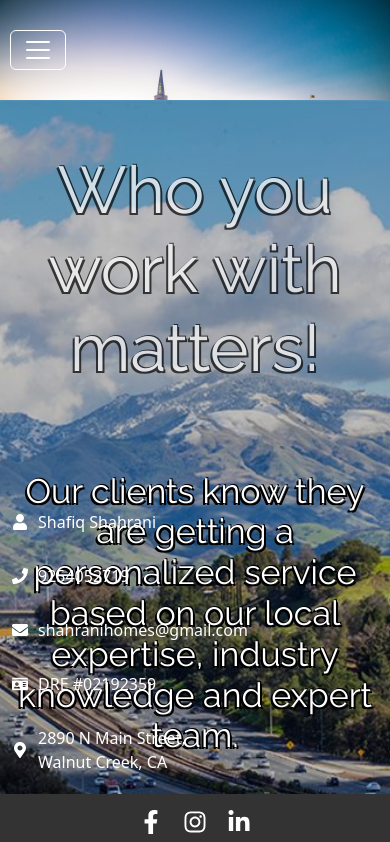
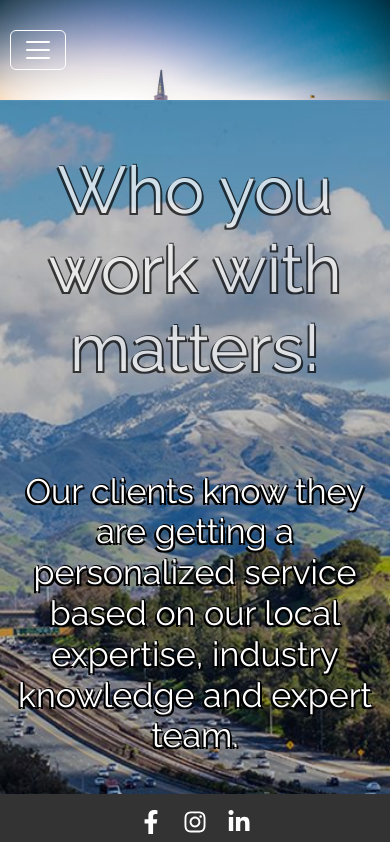
Before and after one commit to Moshahrani/real-estate-website, a React (Create React App) app in the folder real-estate/: page / in a window 390 px wide. Shown: the top 842 px of the page. Built offline with nearby package versions, Linux system fonts and the light colour scheme.

Commit message:
addded mobile friendly option to remove Contact component in smaller screens for readability

```diff
--- a/real-estate/src/App.js
+++ b/real-estate/src/App.js
@@ -24,7 +24,9 @@ const App = () => {
           <Route path="/about" element={<About />} />
           <Route path="/contact" element={<ContactForm />} />
         </Routes>
-        <Contact />
+         <div className="d-none d-lg-block">
+          <Contact />
+        </div>
         {/* <Associations /> */}
         <SocialLinks />
       </div>
```
